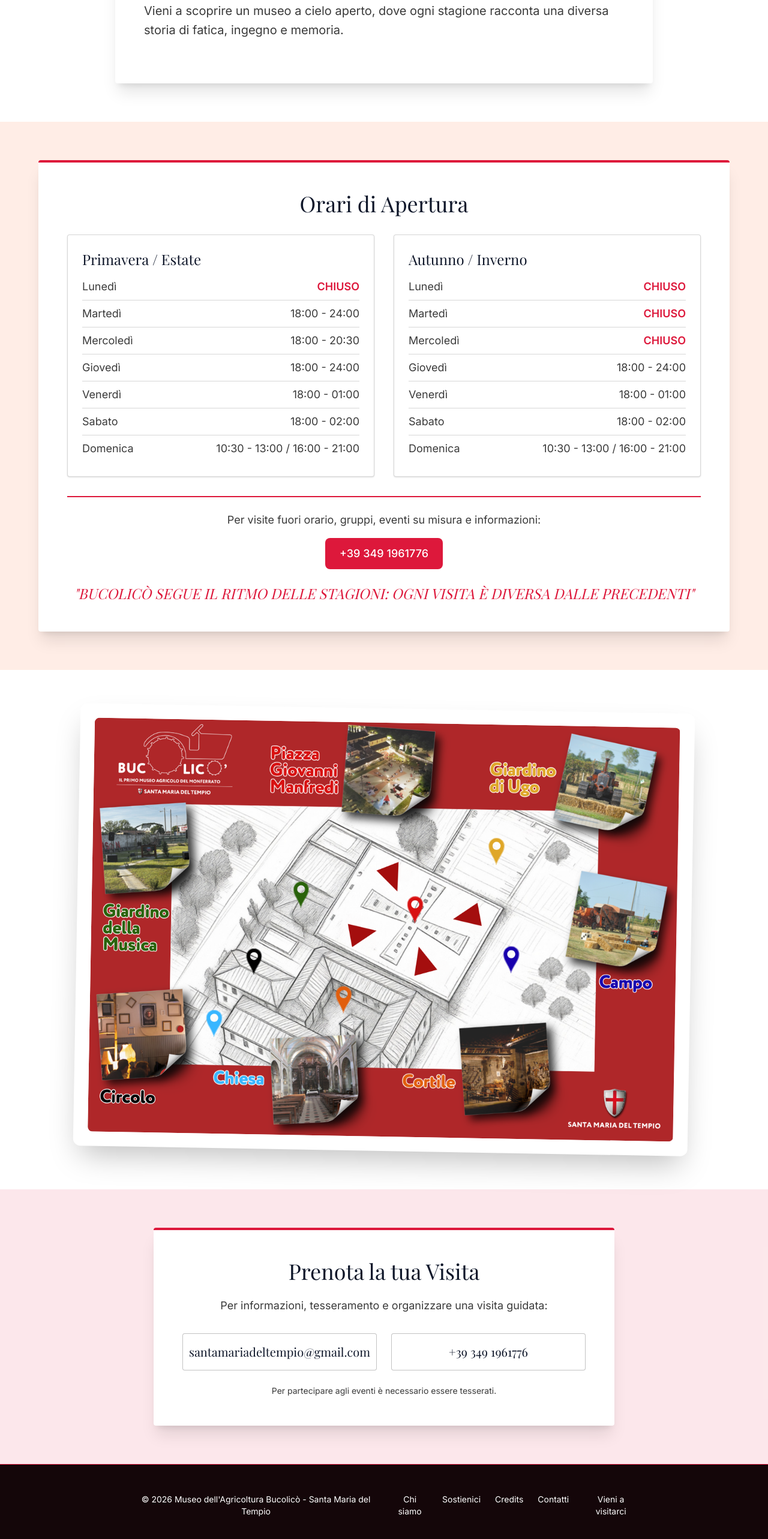
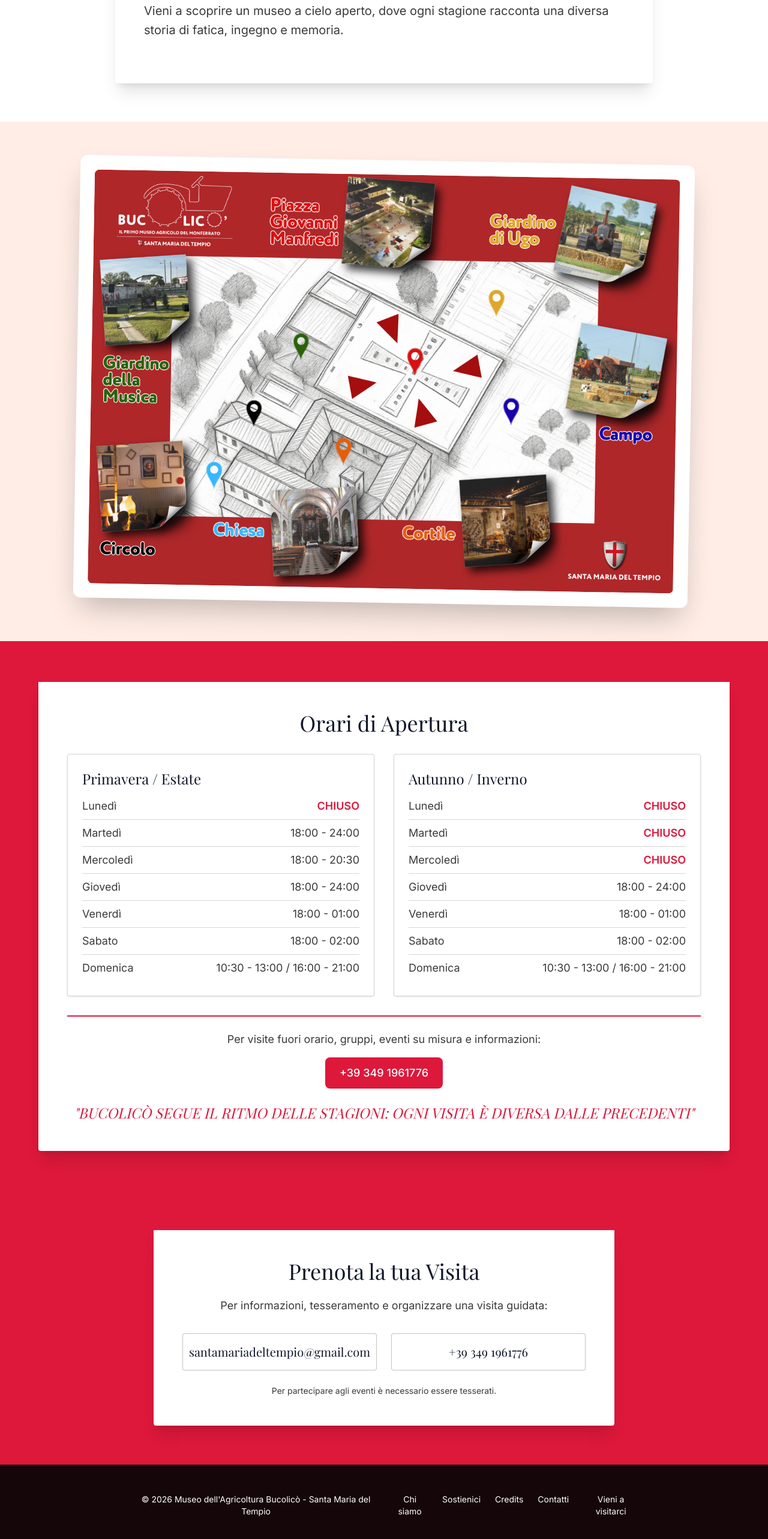
Before and after one commit to sgangol/museo-bucolico, a Next.js app: page /vieni-a-visitarci in a window 1280 px wide. Shown: the part 716-3282 px from the top of the page at 60% size. Built offline with nearby package versions, Linux system fonts and the light colour scheme.

Commit message:
feat: aggiornato testo homepage e immagine hero

```diff
--- a/src/app/vieni-a-visitarci/VieniAVISITARCI_Client.tsx
+++ b/src/app/vieni-a-visitarci/VieniAVISITARCI_Client.tsx
@@ -7,26 +7,6 @@ import Footer from "@/components/Footer";
 
 export default function VieniAVISITARCI_Client() {
   const pathname = usePathname();
-
-  const mapVariants = {
-    initial: { rotateX: 0, rotateY: 0, y: 0 },
-    hover: {
-      rotateX: 10,
-      rotateY: 10,
-      y: -20,
-      transition: { type: "spring", stiffness: 100, damping: 20 }
-    }
-  } as const;
-
-  const orariVariants = {
-    initial: { rotateX: 0, rotateY: 0, y: 0 },
-    hover: {
-      rotateX: -10,
-      rotateY: -10,
-      y: -20,
-      transition: { type: "spring", stiffness: 100, damping: 20 }
-    }
-  } as const;
 
   return (
     <main key={pathname} className="flex min-h-screen flex-col bg-brand-white overflow-x-hidden">
@@ -88,8 +68,32 @@ export default function VieniAVISITARCI_Client() {
         </div>
       </section>
 
+      {/* Map Section - Collage 3D Style */}
+      <section className="py-16 px-6 bg-brand-peach">
+        <div className="max-w-5xl mx-auto">
+          <motion.div
+            className="relative w-full mx-auto"
+            initial={{ opacity: 0, y: 50 }}
+            whileInView={{ opacity: 1, y: 0 }}
+            viewport={{ once: true, margin: "-50px" }}
+            transition={{ duration: 0.8, delay: 0.2 }}
+          >
+            <div className="bg-white rounded-xl shadow-2xl rotate-1 p-4 md:p-6">
+              <Image
+                src="/images/mappa_museo.png"
+                alt="Mappa del Museo Bucolicò"
+                width={1200}
+                height={800}
+                className="w-full h-auto object-contain rounded-lg"
+                priority
+              />
+            </div>
+          </motion.div>
+        </div>
+      </section>
+
       {/* Hours Section */}
-      <section className="py-16 px-6 bg-brand-peach">
+      <section className="py-16 px-6 bg-brand-red">
         <div className="max-w-6xl mx-auto">
           <div className="bg-brand-white p-8 md:p-12 rounded-sm shadow-xl border-t-4 border-brand-red">
             <h2 className="font-serif text-3xl md:text-4xl text-brand-dark mb-8 text-center">
@@ -189,32 +193,8 @@ export default function VieniAVISITARCI_Client() {
         </div>
       </section>
 
-      {/* Map Section - Collage 3D Style */}
-      <section className="py-16 px-6 bg-brand-white">
-        <div className="max-w-5xl mx-auto">
-          <motion.div
-            className="relative w-full mx-auto"
-            initial={{ opacity: 0, y: 50 }}
-            whileInView={{ opacity: 1, y: 0 }}
-            viewport={{ once: true, margin: "-50px" }}
-            transition={{ duration: 0.8, delay: 0.2 }}
-          >
-            <div className="bg-white rounded-xl shadow-2xl rotate-1 p-4 md:p-6">
-              <Image
-                src="/images/mappa_museo.png"
-                alt="Mappa del Museo Bucolicò"
-                width={1200}
-                height={800}
-                className="w-full h-auto object-contain rounded-lg"
-                priority
-              />
-            </div>
-          </motion.div>
-        </div>
-      </section>
-
       {/* Contact CTA Section */}
-      <section className="py-16 px-6 bg-brand-red/10">
+      <section className="py-16 px-6 bg-brand-red">
         <div className="max-w-3xl mx-auto text-center">
           <div className="bg-brand-white p-8 md:p-12 rounded-sm shadow-xl border-t-4 border-brand-red">
             <h2 className="font-serif text-3xl md:text-4xl text-brand-dark mb-6">
```
